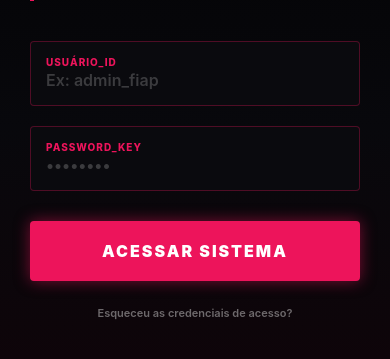
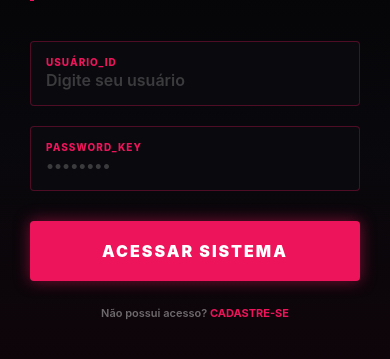
Before and after one commit to gabrieljcoutinho/CP01-Cross-Platform-Application-2026-03-25, a React Native app: screen / in a window 390 px wide. Shown: the part 295-654 px from the top of the page. Built offline with nearby package versions, Linux system fonts and the light colour scheme.

Commit message:
feat: criação da tela de cadastro, juntamente com a logica que salva o usuario cadastrado

```diff
--- a/App.js
+++ b/App.js
@@ -1,15 +1,25 @@
 import React, { useState } from 'react';
 import { StatusBar } from 'expo-status-bar';
 import LoadingScreen from './components/LoadingScreen';
-import LoginScreen from './pages/LoginScreen'; // Importando a nova tela
+import LoginScreen from './pages/LoginScreen';
+import RegistrationScreen from './pages/RegistrationScreen'; // Nova Importação
 import RoomSelectionScreen from './pages/SelecionandoAsala';
 import { useAppLoader } from './hook/useAppLoader';
 
 export default function App() {
-  const isLoaded = useAppLoader(4000); // Reduzi para 4s para ficar mais fluido
+  const isLoaded = useAppLoader(4000);
   const [isLoggedIn, setIsLoggedIn] = useState(false);
+  const [isRegistering, setIsRegistering] = useState(false);
 
-  // Enquanto carrega, mostra Splash/Loading
+  // Estado para salvar o usuário cadastrado (Simulando um banco de dados)
+  const [registeredUser, setRegisteredUser] = useState(null);
+
+  // Função para salvar cadastro
+  const handleUserRegistration = (user, password) => {
+    setRegisteredUser({ user, password });
+    setIsRegistering(false); // Volta para o login após cadastrar
+  };
+
   if (!isLoaded) {
     return (
       <>
@@ -19,17 +29,34 @@ export default function App() {
     );
   }
 
-  //Após carregar, se não estiver logado, mostra Login
-  if (!isLoggedIn) {
+  // Se o usuário está na tela de Cadastro
+  if (isRegistering) {
     return (
       <>
-        <LoginScreen onLogin={() => setIsLoggedIn(true)} />
+        <RegistrationScreen
+          onRegister={handleUserRegistration}
+          onBack={() => setIsRegistering(false)}
+        />
         <StatusBar style="light" />
       </>
     );
   }
 
-  //Se estiver logado, mostra a seleção de sala
+  // Se não está logado, mostra Login
+  if (!isLoggedIn) {
+    return (
+      <>
+        <LoginScreen
+          onLogin={() => setIsLoggedIn(true)}
+          onGoToRegister={() => setIsRegistering(true)}
+          registeredUser={registeredUser}
+        />
+        <StatusBar style="light" />
+      </>
+    );
+  }
+
+  // Se logado, mostra seleção de sala
   return (
     <>
       <RoomSelectionScreen />
@@ -37,7 +64,6 @@ export default function App() {
     </>
   );
 }
-
 
 
 
--- /dev/null
+++ b/Css/styleCadastro.js
@@ -0,0 +1,100 @@
+import styled from 'styled-components/native';
+import { Dimensions } from 'react-native';
+import { LinearGradient } from 'expo-linear-gradient';
+
+const { height } = Dimensions.get('window');
+
+export const Container = styled.View`
+  flex: 1;
+  background-color: #000;
+`;
+
+export const MainBackground = styled(LinearGradient)`
+  position: absolute;
+  top: 0; left: 0; right: 0; bottom: 0;
+`;
+
+export const ContentWrapper = styled.KeyboardAvoidingView`
+  flex: 1;
+  justify-content: center;
+  padding-horizontal: 30px;
+`;
+
+export const HeaderSection = styled.View`
+  margin-bottom: 40px;
+  border-left-width: 4px;
+  border-left-color: #ed145b;
+  padding-left: 15px;
+`;
+
+export const Title = styled.Text`
+  color: #ffffff;
+  font-size: 42px;
+  font-weight: 900;
+  letter-spacing: -1px;
+`;
+
+export const Subtitle = styled.Text`
+  color: #ed145b;
+  font-size: 12px;
+  font-weight: 700;
+  letter-spacing: 3px;
+  text-transform: uppercase;
+`;
+
+export const InputContainer = styled.View`
+  margin-bottom: 20px;
+  height: 65px;
+  background-color: #0a0a0e;
+  border-width: 1px;
+  border-color: rgba(237, 20, 91, 0.3);
+  border-radius: 4px;
+  padding-horizontal: 15px;
+  justify-content: center;
+`;
+
+export const Label = styled.Text`
+  color: #ed145b;
+  font-size: 10px;
+  font-weight: 800;
+  letter-spacing: 1px;
+  margin-bottom: 2px;
+  text-transform: uppercase;
+`;
+
+export const StyledInput = styled.TextInput.attrs({
+  placeholderTextColor: 'rgba(255,255,255,0.2)',
+})`
+  color: #ffffff;
+  font-size: 16px;
+  font-weight: 600;
+`;
+
+export const ActionButton = styled.TouchableOpacity`
+  height: 60px;
+  background-color: #ed145b;
+  border-radius: 4px;
+  align-items: center;
+  justify-content: center;
+  margin-top: 10px;
+  box-shadow: 0px 0px 15px rgba(237, 20, 91, 0.5);
+`;
+
+export const ButtonText = styled.Text`
+  color: #ffffff;
+  font-size: 16px;
+  font-weight: 900;
+  letter-spacing: 2px;
+  text-transform: uppercase;
+`;
+
+export const FooterLink = styled.TouchableOpacity`
+  margin-top: 25px;
+  align-items: center;
+`;
+
+export const FooterText = styled.Text`
+  color: rgba(255, 255, 255, 0.4);
+  font-size: 11px;
+  font-weight: 600;
+`;
--- a/pages/LoginScreen.js
+++ b/pages/LoginScreen.js
@@ -1,18 +1,33 @@
 import React, { useState } from 'react';
 import { Platform, Alert } from 'react-native';
-import * as S from '../Css/styleLogin';
+import * as S from '../Css/styleLogin'; // Mantendo o seu estilo externo
 
-export default function LoginScreen({ onLogin }) {
+export default function LoginScreen({ onLogin, onGoToRegister, registeredUser }) {
   const [user, setUser] = useState('');
   const [password, setPassword] = useState('');
 
   const handleEnter = () => {
+    // 1. Verifica se os campos estão vazios
     if (user.trim() === '' || password.trim() === '') {
       Alert.alert("Acesso Negado", "Preencha todos os campos do sistema.");
       return;
     }
-    // Aqui você pode adicionar lógica de autenticação real
-    onLogin();
+
+    // 2. Verifica se existe um usuário cadastrado no "sistema" (estado do App.js)
+    if (!registeredUser) {
+      Alert.alert(
+        "Usuário não encontrado",
+        "Nenhum registro detectado. Por favor, crie uma conta primeiro."
+      );
+      return;
+    }
+
+    // 3. Compara os dados digitados com os dados salvos no cadastro
+    if (user === registeredUser.user && password === registeredUser.password) {
+      onLogin(); // Sucesso: Vai para a tela de Escolha de Sala
+    } else {
+      Alert.alert("Erro de Autenticação", "Usuário_ID ou Password_Key incorretos.");
+    }
   };
 
   return (
@@ -32,7 +47,7 @@ export default function LoginScreen({ onLogin }) {
         <S.InputContainer>
           <S.Label>Usuário_ID</S.Label>
           <S.StyledInput
-            placeholder="Ex: admin_fiap"
+            placeholder="Digite seu usuário"
             value={user}
             onChangeText={setUser}
             autoCapitalize="none"
@@ -53,8 +68,11 @@ export default function LoginScreen({ onLogin }) {
           <S.ButtonText>Acessar Sistema</S.ButtonText>
         </S.LoginButton>
 
-        <S.FooterLink>
-          <S.FooterText>Esqueceu as credenciais de acesso?</S.FooterText>
+        {/* Link para a tela de Cadastro */}
+        <S.FooterLink onPress={onGoToRegister}>
+          <S.FooterText>
+            Não possui acesso? <S.FooterText style={{color: '#ed145b', fontWeight: 'bold'}}>CADASTRE-SE</S.FooterText>
+          </S.FooterText>
         </S.FooterLink>
       </S.ContentWrapper>
     </S.Container>
--- /dev/null
+++ b/pages/RegistrationScreen.js
@@ -0,0 +1,64 @@
+import React, { useState } from 'react';
+import { Platform, Alert } from 'react-native';
+import * as S from '../Css/styleCadastro';
+
+export default function RegistrationScreen({ onRegister, onBack }) {
+  const [user, setUser] = useState('');
+  const [password, setPassword] = useState('');
+
+  const handleRegister = () => {
+    if (user.trim() === '' || password.trim() === '') {
+      Alert.alert("Erro", "Por favor, preencha todos os campos.");
+      return;
+    }
+
+    // Envia os dados para o App.js salvar
+    onRegister(user, password);
+    Alert.alert("Sucesso", "Conta criada com sucesso! Faça login.");
+  };
+
+  return (
+    <S.Container>
+      <S.MainBackground
+        colors={['#000000', '#08080c', '#ed145b15']}
+        start={{ x: 0.5, y: 0 }}
+        end={{ x: 0.5, y: 1 }}
+      />
+
+      <S.ContentWrapper behavior={Platform.OS === 'ios' ? 'padding' : 'height'}>
+        <S.HeaderSection>
+          <S.Subtitle>New Account</S.Subtitle>
+          <S.Title>CADASTRO</S.Title>
+        </S.HeaderSection>
+
+        <S.InputContainer>
+          <S.Label>Escolha seu Usuário</S.Label>
+          <S.StyledInput
+            placeholder="Ex: novo_aluno"
+            value={user}
+            onChangeText={setUser}
+            autoCapitalize="none"
+          />
+        </S.InputContainer>
+
+        <S.InputContainer>
+          <S.Label>Escolha sua Senha</S.Label>
+          <S.StyledInput
+            placeholder="••••••••"
+            secureTextEntry
+            value={password}
+            onChangeText={setPassword}
+          />
+        </S.InputContainer>
+
+        <S.ActionButton activeOpacity={0.8} onPress={handleRegister}>
+          <S.ButtonText>Finalizar Cadastro</S.ButtonText>
+        </S.ActionButton>
+
+        <S.FooterLink onPress={onBack}>
+          <S.FooterText>Já tem uma conta? Voltar ao Login</S.FooterText>
+        </S.FooterLink>
+      </S.ContentWrapper>
+    </S.Container>
+  );
+}
```
